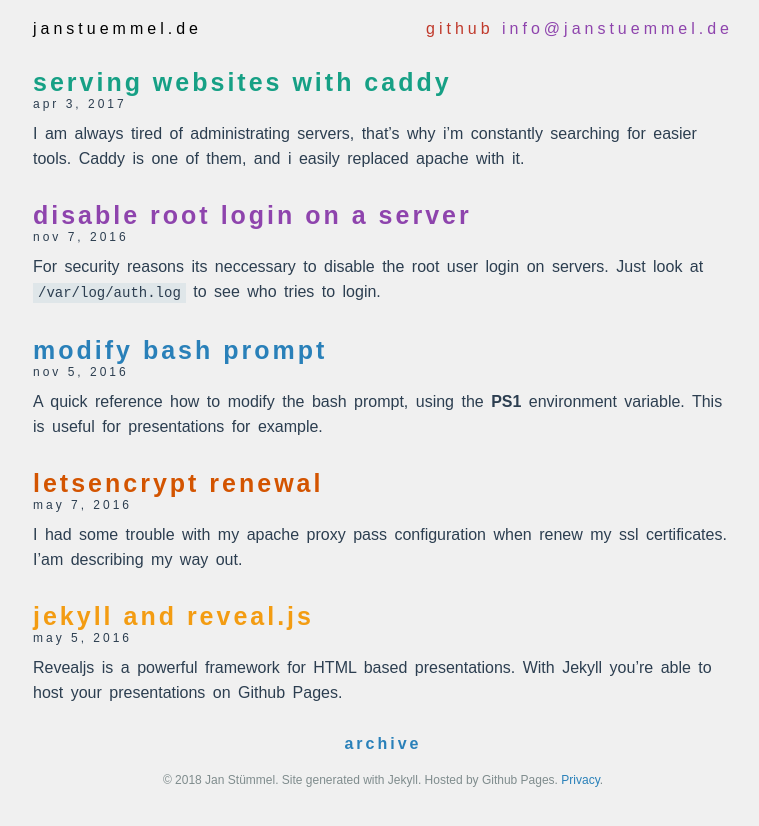
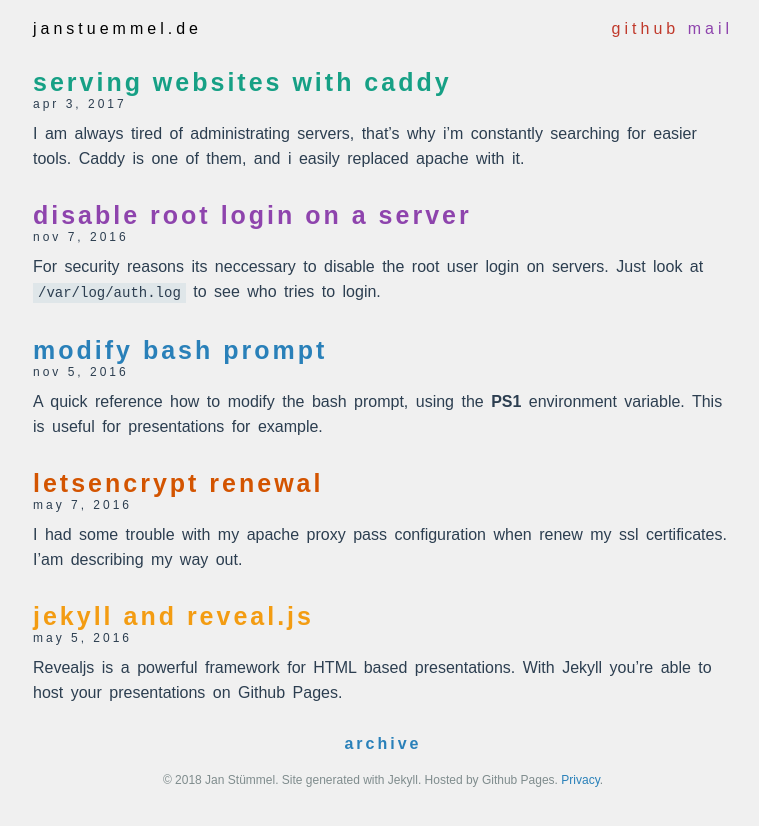
Before and after one commit to janstuemmel/janstuemmel.github.io, a Jekyll site: the page built from index.html, in a window 1280 px wide. Shown: the top 826 px of the page, without its empty margins (257-1016 px from the left). Built offline with Jekyll 4.4.1, drawn with Linux system fonts in a browser that asks for light colours.

Commit message:
fix, mail in template

```diff
--- a/_layouts/default.html
+++ b/_layouts/default.html
@@ -17,7 +17,7 @@
         <div class="navigation-left"><a href="/" style="color: #000">{{ site.title }}</a></div>
         <div class="navigation-right">
           <span><a target="_BLANK" href="https://github.com/janstuemmel" style="color: #c0392b">github</a></span>
-          <span><a href="mailto:{{ site.mail }}" style="color: #8e44ad">{{ site.mail }}</a></span>
+          <span><a href="mailto:{{ site.mail }}" style="color: #8e44ad">mail</a></span>
         </div>
       </div>
     </header>
```
